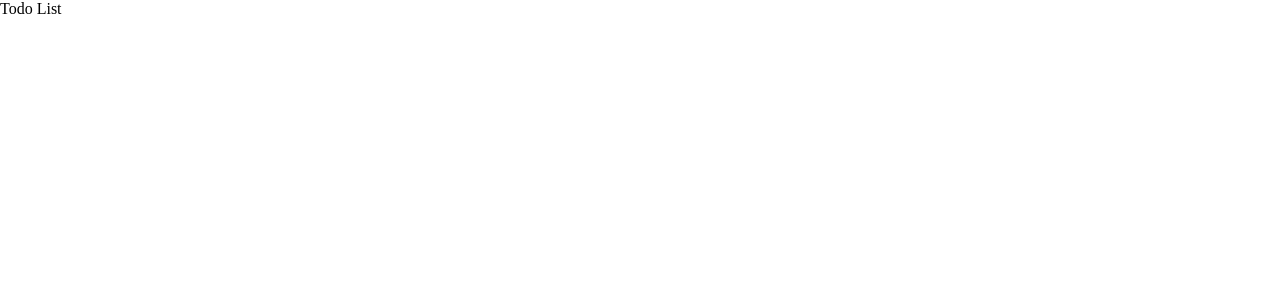
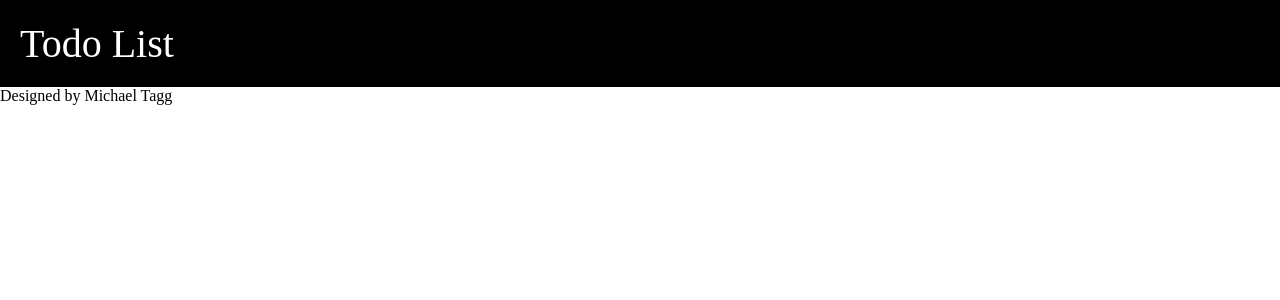
Before and after one commit to mdtagg/React_ToDo_App, a React (Vite) app: page / in a window 1280 px wide. Shown: the top 300 px of the page. Built offline with nearby package versions, Linux system fonts and the light colour scheme.

Commit message:
header and footer added

```diff
--- a/src/App.jsx
+++ b/src/App.jsx
@@ -1,10 +1,17 @@
+
+import Header from "./components/Header"
+import Todos from "./components/Todos"
+import Footer from "./components/Footer"
 
 function App() {
 
   return (
-    <div>
-      Todo List
-    </div>
+    <>
+      <Header />
+      <Todos />
+      <Footer />
+    </>
+
   )
 }
 
--- a/src/components/Footer.jsx
+++ b/src/components/Footer.jsx
@@ -1,6 +1,9 @@
+
 const Footer = () => {
     return (
-        <div></div>
+        <footer>
+            <div>Designed by Michael Tagg</div>
+        </footer>
     )
 }
 
--- a/src/components/Header.jsx
+++ b/src/components/Header.jsx
@@ -1,8 +1,9 @@
-
 
 const Header = () => {
     return (
-        <div></div>
+        <header className='header'>
+            <div>Todo List</div>
+        </header>
     )
 }
 
--- a/src/index.css
+++ b/src/index.css
@@ -5,5 +5,16 @@
 }
 
 body {
+  height:100vh;
+  width:100vw;
+  display: flex;
+  flex-direction: column;
+  justify-content: space-between;
+}
 
+.header {
+  background-color: black;
+  color:white;
+  font-size:2.5rem;
+  padding:1.25rem;
 }
```
